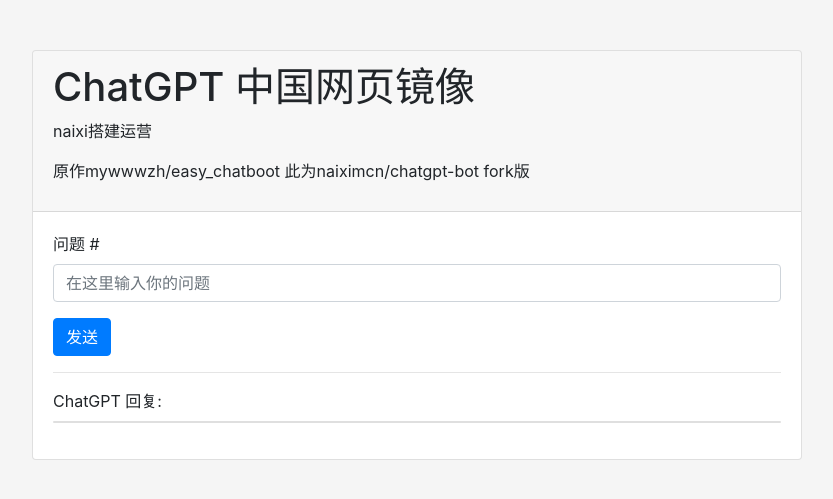
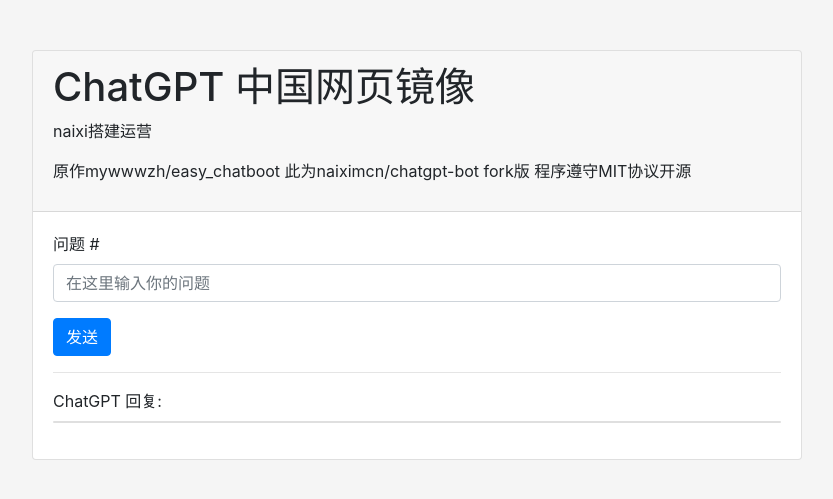
Before and after one commit to naiximcn/chatgpt-web, a Flask app: template templates/index.html in a window 1280 px wide. Shown: the top 499 px of the page, without its empty margins (223-1056 px from the left). Run offline with Flask 2, Linux system fonts and the light colour scheme; the template is opened without the code that fills it, so the values that code supplies are empty; some libraries are stand-ins or nearby versions.

Commit message:
Update index.html

```diff
--- a/templates/index.html
+++ b/templates/index.html
@@ -44,7 +44,7 @@
             <!--这里可以改运营这信息-->
             <p>naixi搭建运营</p>
             <!--请保留此版权信息-->
-            <p>原作mywwwzh/easy_chatboot 此为naiximcn/chatgpt-bot fork版</p>
+            <p>原作mywwwzh/easy_chatboot 此为naiximcn/chatgpt-bot fork版 程序遵守MIT协议开源</p>
         </div>
         <div class="card-body">
             <div class
```
